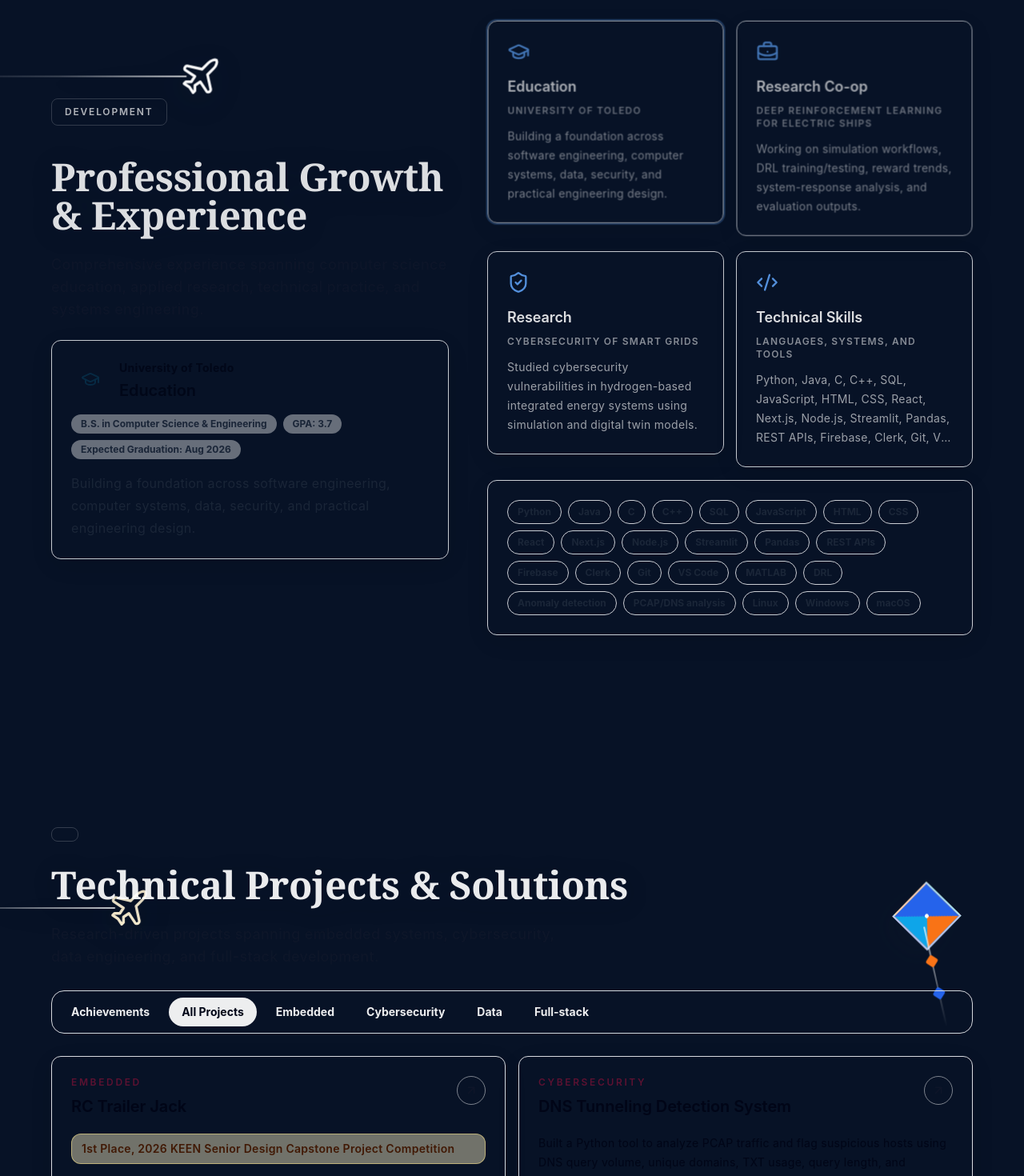
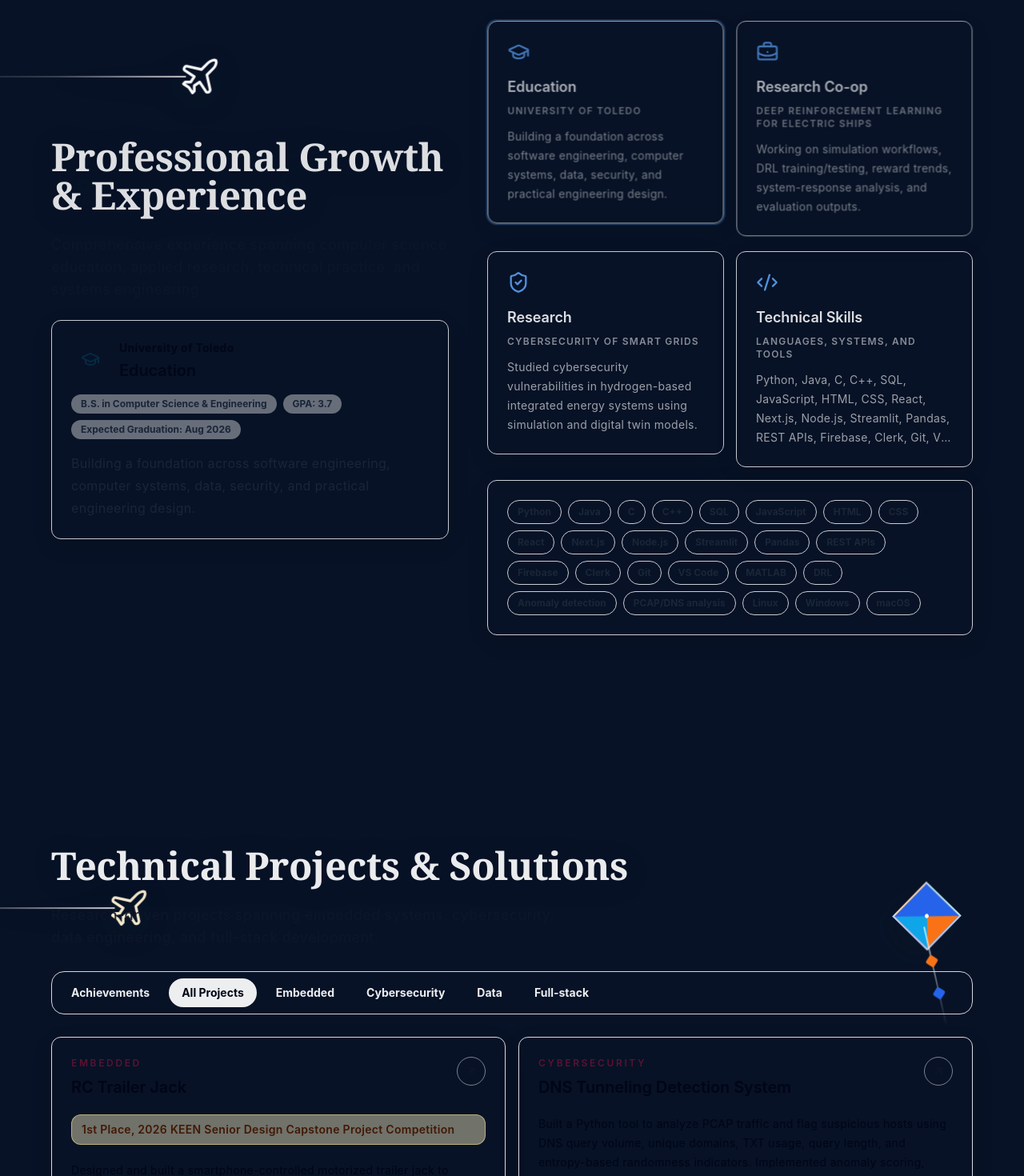
Before and after one commit to kanishaarora1182/Website, a Next.js app: page / in a window 1280 px wide. Shown: the part 900-2370 px from the top of the page at 80% size. Built offline with nearby package versions, Linux system fonts and the light colour scheme.

Commit message:
Refactor homepage content: replace development section with professional growth and update portfolio label to technical projects

```diff
--- a/src/app/page.tsx
+++ b/src/app/page.tsx
@@ -371,9 +371,7 @@ export default function Home() {
 
           <div className="relative z-20 mx-auto grid w-full max-w-6xl flex-1 items-center gap-12 lg:grid-cols-[0.9fr_1.1fr]">
             <ScrollReveal distance={56} exitDistance={40} intensity="strong" rotate>
-              <p className="mb-4 inline-flex rounded-lg border border-white/20 bg-white/8 px-4 py-2 text-xs font-semibold uppercase tracking-[0.15em] text-white/80 backdrop-blur-md">
-                Development
-              </p>
+
               <h2 className="mt-6 font-display text-4xl font-bold leading-tight text-white drop-shadow-[0_4px_16px_rgba(15,23,42,0.3)] sm:text-5xl">
                 Professional Growth & Experience
               </h2>
@@ -407,7 +405,7 @@ export default function Home() {
                       {activeDevelopmentCard.meta.map((item) => (
                         <span
                           key={item}
-                          className="rounded-full bg-white/45 px-3 py-1 text-xs font-bold text-slate-800"
+                          className="rounded-full bg-white/45 px-3 py-1 text-xs font-bold text-slate-800 "
                         >
                           {item}
                         </span>
@@ -537,9 +535,7 @@ export default function Home() {
 
           <div className="relative z-20 mx-auto flex w-full max-w-6xl flex-1 flex-col justify-center">
             <ScrollReveal className="max-w-3xl" distance={56} exitDistance={36} intensity="strong" rotate>
-              <p className="inline-flex rounded-lg border border-white/20 bg-white/8 px-4 py-2 text-xs font-semibold uppercase tracking-[0.15em] text-white/80 backdrop-blur-md">
-                {/* Portfolio */}
-              </p>
+
               <h2 className="mt-6 font-display text-4xl font-bold leading-tight text-white drop-shadow-[0_4px_16px_rgba(15,23,42,0.3)] sm:text-5xl">
                 Technical Projects & Solutions
               </h2>
```
